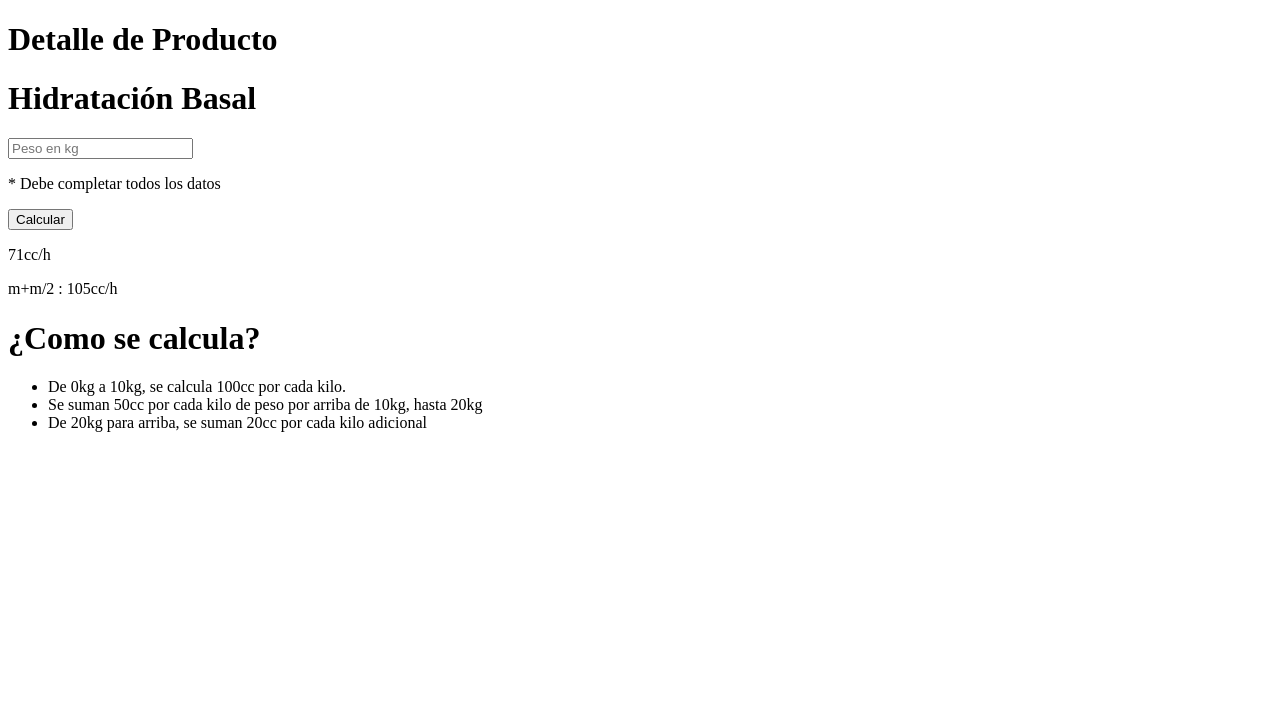
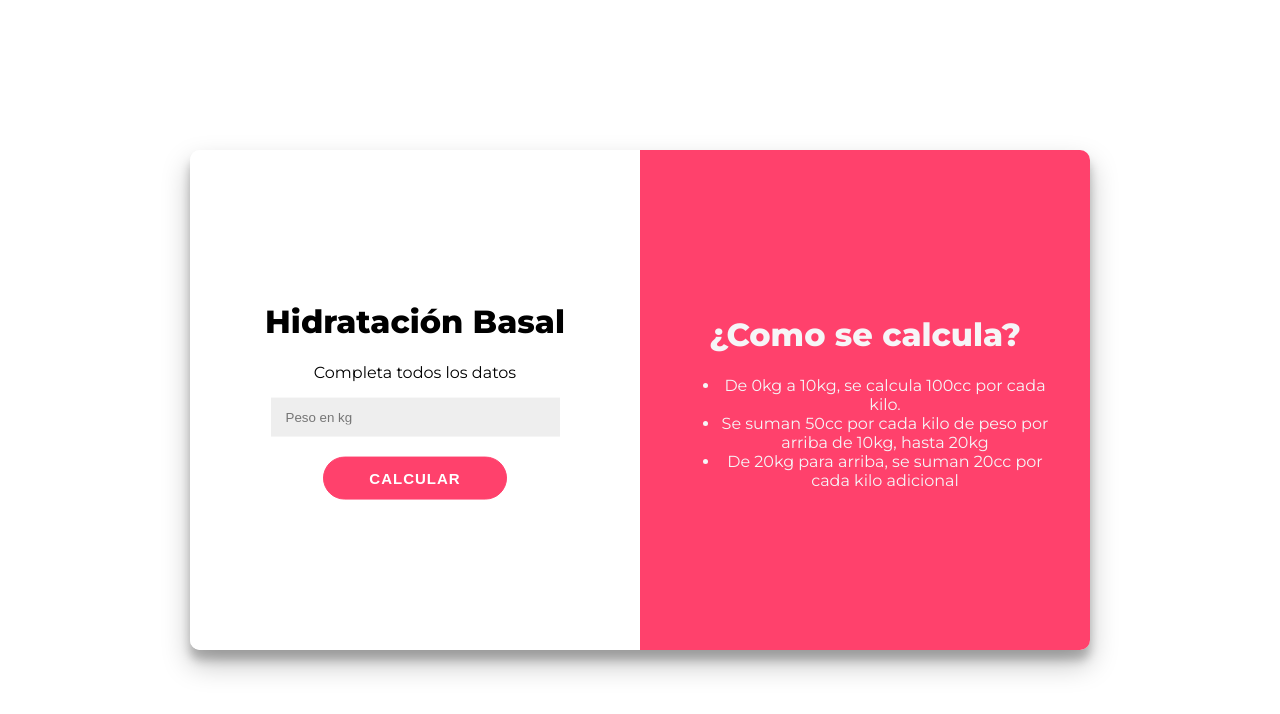
Before and after one commit to erikastridrc/erikastridrc.github.io, a plain HTML site: page index.html in a window 1280 px wide. Drawn offline with Linux system fonts and the light colour scheme.

Commit message:
initial commit

```diff
--- a/index.html
+++ b/index.html
@@ -1,20 +1,24 @@
 <!DOCTYPE html>
 <html>
     <head>
-        <title>Calculadora de hidratación</title>
+        <link rel="stylesheet" href="./style.css">
+        <script src="script.js" defer></script>
     </head>
     <body>
-        <h1>Detalle de Producto</h1>
-        <div>
-            <div>
+        <div id="contenedor">
+            <div id="calculadora">
+                <div class="contenido">
                     <h1>Hidratación Basal</h1>
-                <input type="number" placeholder="Peso en kg" />
-                <p>* Debe completar todos los datos</p>
-                <button>Calcular</button>
-                <p>71cc/h</p>
-                <p>m+m/2 : 105cc/h</p>
+                    <p class="item">Completa todos los datos</p>
+                    <input class="item" id="peso" type="number" placeholder="Peso en kg" />
+                    <p class="item" id="error">* Debe completar todos los datos</p>
+                    <button class="item" id="calcular">Calcular</button>
+                    <p class="item resultado" id="flu">71cc/h</p>
+                    <p class="item resultado" id="man">m+m/2 : 105cc/h</p>
                 </div>
-            <div>
+            </div>
+            <div id="detalle">
+                <div class="contenido">
                     <h1>¿Como se calcula?</h1>
                     <ul>
                         <li>De 0kg a 10kg, se calcula 100cc por cada kilo.</li>
@@ -23,5 +27,6 @@
                     </ul>
                 </div>
             </div>
+        </div>
     </body>
 </html>
--- /dev/null
+++ b/style.css
@@ -0,0 +1,84 @@
+@import url('https://fonts.googleapis.com/css?family=Montserrat:400,800');
+
+body{
+    font-family: 'Montserrat', sans-serif;
+}
+
+#calculadora{
+    background: white;
+    /* Con estas 3 lineas vamos a hacer que los divs queden lado a lado */
+    width: 50%;
+    height: 100%;
+    float: left;
+}
+
+#detalle{
+    background: #FF416C;
+    /* Con estas 3 lineas vamos a hacer que los divs queden lado a lado */
+    width: 50%;
+    height: 100%;
+    float: left;
+    color: #f6f5f7;
+}
+
+.contenido{
+    /* Estas tres lineas van a centrar el contenido verticalmente dentro de cada div */
+    position: relative;
+    top: 50%;
+    transform: translateY(-50%);
+    overflow: hidden;
+    padding: 40px;
+}
+
+input {
+	width: 70%;
+    padding: 12px 15px;
+    border: none;
+    background-color: #eee;
+}
+
+button {
+    margin:20px;
+    font-size: 15px;
+	font-weight: bold;
+	padding: 12px 45px;
+	border-radius: 30px;
+	background-color: #FF416C;
+	border: 1px solid #FF416C;
+	color: #FFFFFF;
+	text-transform: uppercase;
+	letter-spacing: 1px;
+	transition: transform 20ms ease-in;
+}
+
+button:active {
+	transform: scale(0.95);
+}
+
+#contenedor{
+  width: 900px;
+  height: 500px;
+  text-align: center;
+  /* Estas 3 lineas se encargan de centrar el div vertical y horizontalmente */
+  position: absolute;
+  inset: 0;
+  margin: auto;
+  border-radius: 10px;
+  overflow: hidden;
+  box-shadow: 0 14px 28px rgba(0,0,0,0.25),
+    0 10px 10px rgba(0,0,0,0.22);
+}
+
+#error{
+    color: red;
+    font-weight: bold;
+    display:none;
+}
+
+.resultado{
+    color: #0A81D1;
+    font-weight: bold;
+    font-size: 25px;
+    margin-bottom: 5px;
+    display: none;
+}
```
Lines whose indentation alone changed are shown as unchanged.
